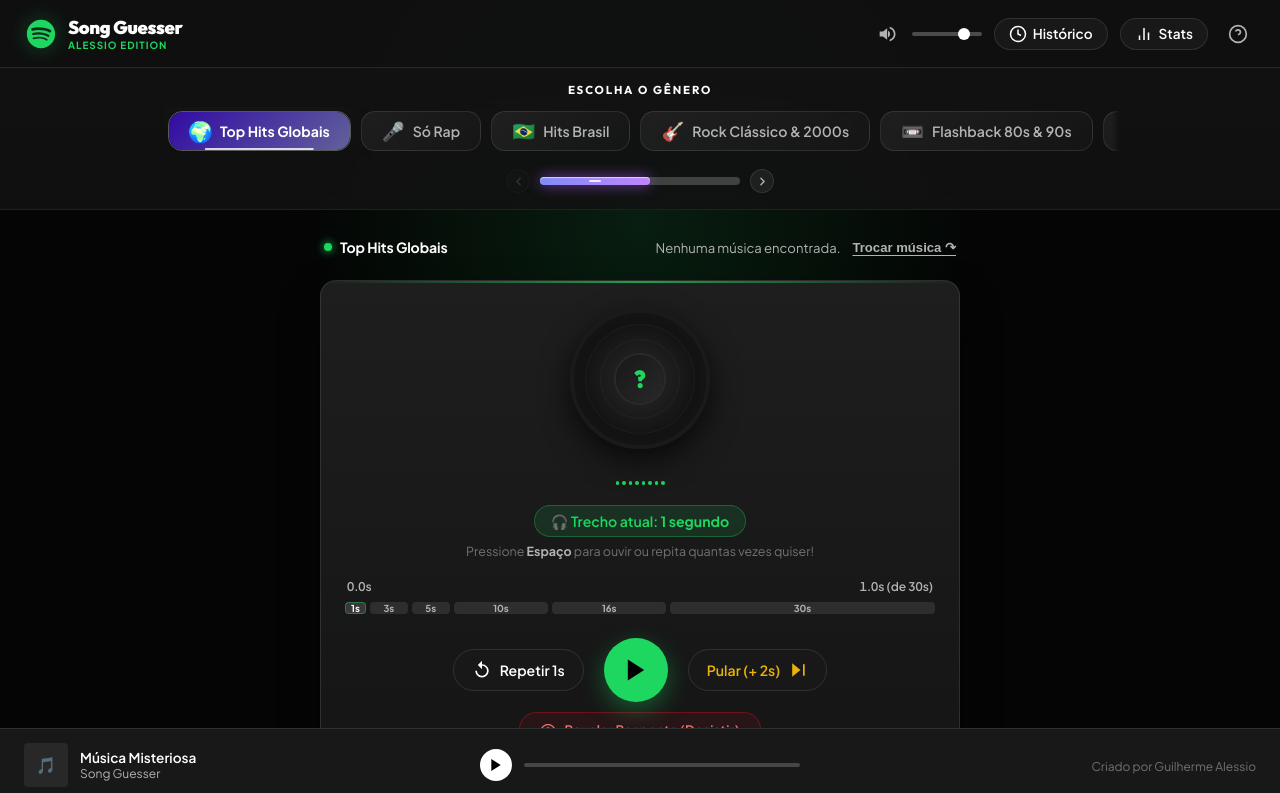
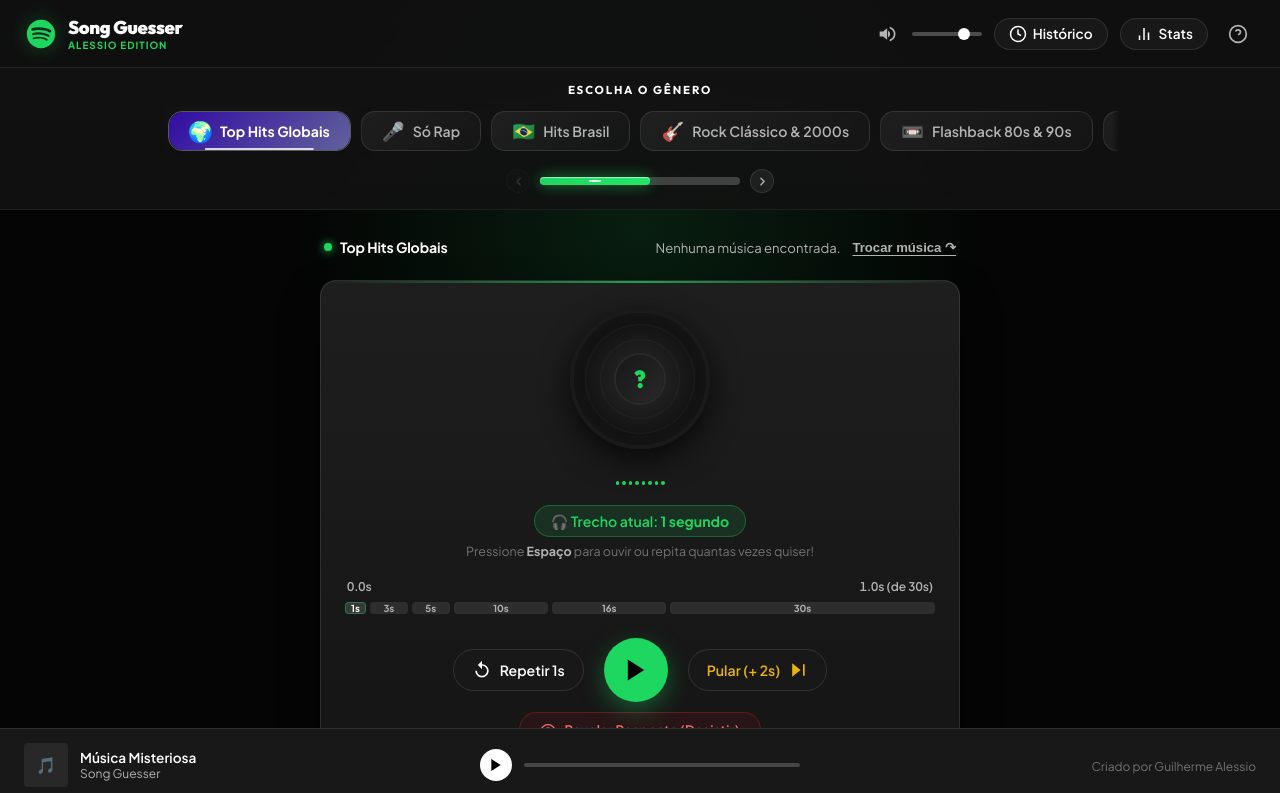
Before and after one commit to oAlessio/song-guesser, a website built with Vite: page index.html in a window 1280 px wide. In both pictures the pointer is over the element 595 px from the left and 181 px from the top of the page. Shown: the top 793 px of the page. Built offline with nearby package versions, Linux system fonts and the light colour scheme; no server answers.

Commit message:
style: alterar cor do slider de generos para verde Spotify

```diff
--- a/src/style.css
+++ b/src/style.css
@@ -257,8 +257,8 @@
 
 .genres-slider-arrow:hover:not(:disabled) {
   background: rgba(255, 255, 255, 0.18);
-  border-color: rgba(255, 255, 255, 0.25);
-  color: #fff;
+  border-color: var(--spotify-green);
+  color: var(--spotify-green);
   transform: scale(1.1);
 }
 
@@ -296,8 +296,8 @@
   left: 0;
   min-width: 40px;
   border-radius: 999px;
-  background: linear-gradient(90deg, #6366f1, #a855f7);
-  box-shadow: 0 0 10px rgba(168, 85, 247, 0.5), inset 0 1px 1px rgba(255, 255, 255, 0.4);
+  background: linear-gradient(90deg, #1db954, var(--spotify-green));
+  box-shadow: 0 0 10px var(--spotify-green-glow), inset 0 1px 1px rgba(255, 255, 255, 0.45);
   cursor: grab;
   touch-action: none;
   display: flex;
@@ -308,13 +308,13 @@
 }
 
 .genres-slider-track:hover .genres-slider-thumb {
-  box-shadow: 0 0 14px rgba(168, 85, 247, 0.7), inset 0 1px 1px rgba(255, 255, 255, 0.6);
+  box-shadow: 0 0 14px rgba(30, 215, 96, 0.6), inset 0 1px 1px rgba(255, 255, 255, 0.6);
 }
 
 .genres-slider-thumb:hover,
 .genres-slider-thumb.dragging {
-  background: linear-gradient(90deg, #818cf8, #c084fc);
-  box-shadow: 0 0 16px rgba(192, 132, 252, 0.8), inset 0 1px 1px rgba(255, 255, 255, 0.8);
+  background: linear-gradient(90deg, var(--spotify-green), #22e66b);
+  box-shadow: 0 0 16px rgba(30, 215, 96, 0.75), inset 0 1px 1px rgba(255, 255, 255, 0.8);
 }
 
 .genres-slider-thumb.dragging {
```
